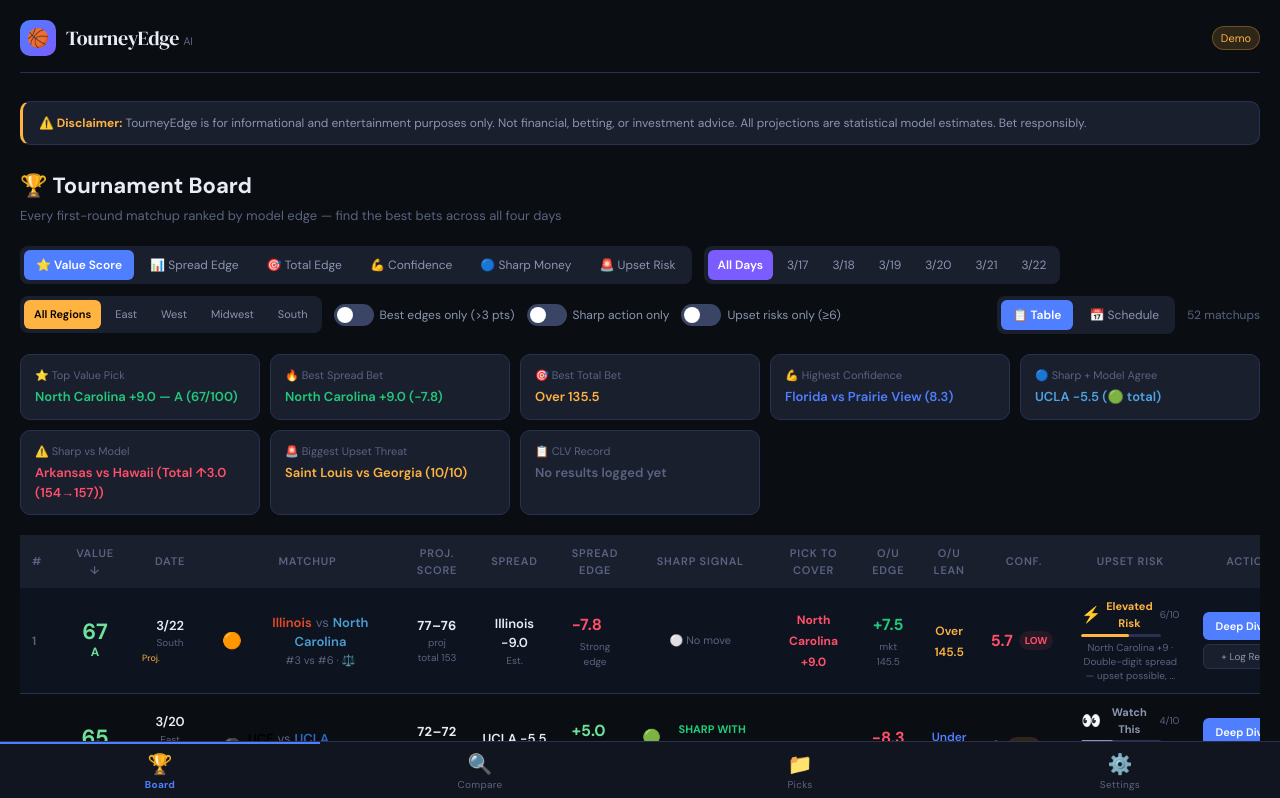
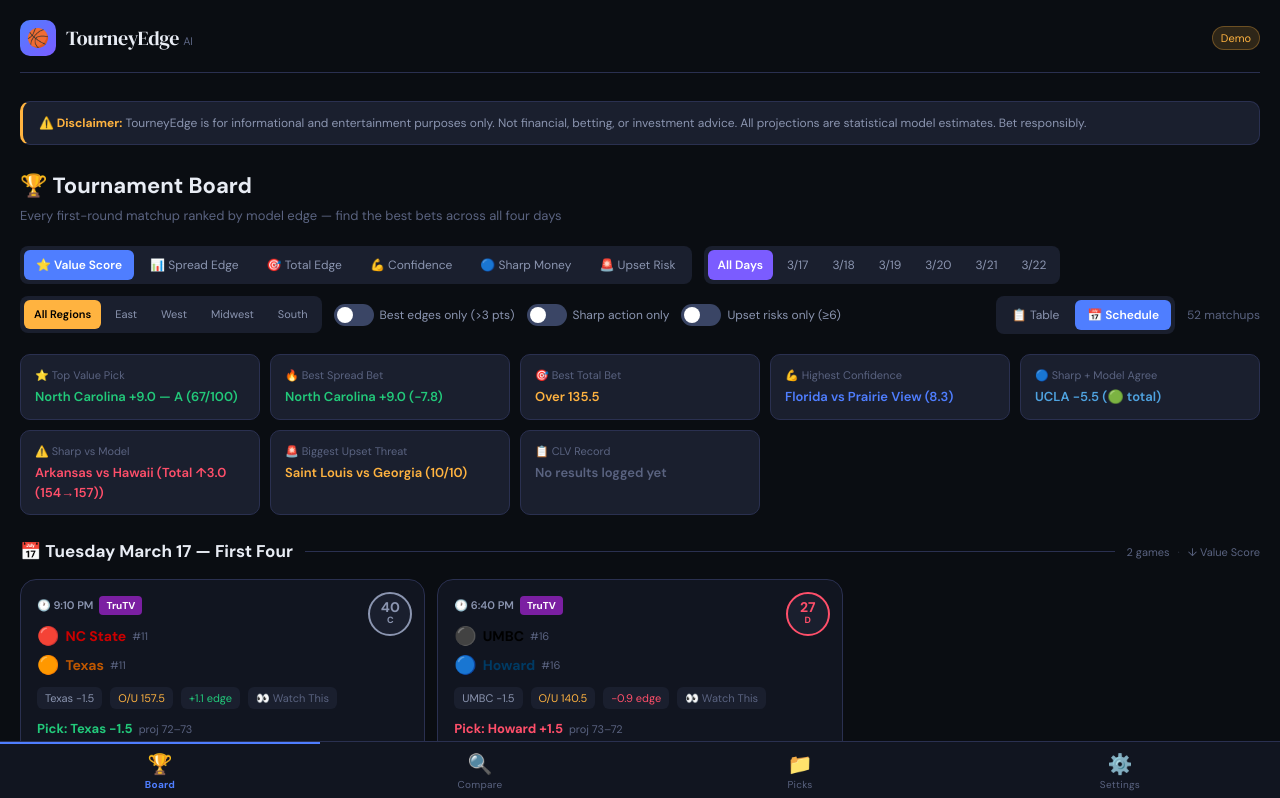
Before and after one commit to mitchm0602/MM2026, a Next.js app: page / in a window 1280 px wide. Shown: the top 798 px of the page. Built offline with nearby package versions, Linux system fonts and the light colour scheme.

Commit message:
Update TourneyApp.tsx

```diff
--- a/src/components/TourneyApp.tsx
+++ b/src/components/TourneyApp.tsx
@@ -982,7 +982,7 @@
   const [showOnlyEdge,  setShowOnlyEdge]  = useState(false);
   const [showOnlySharp, setShowOnlySharp] = useState(false);
   const [showOnlyUpset, setShowOnlyUpset] = useState(false);
-  const [viewMode,      setViewMode]      = useState<'table' | 'schedule'>('table');
+  const [viewMode,      setViewMode]      = useState<'table' | 'schedule'>('schedule');
   const [results,       setResults]       = useState<Record<string, GameResult>>({});
   const [showResultModal, setShowResultModal] = useState<string | null>(null);
   const [resultInput,  setResultInput]    = useState({ tAScore:'', tBScore:'' });
```
